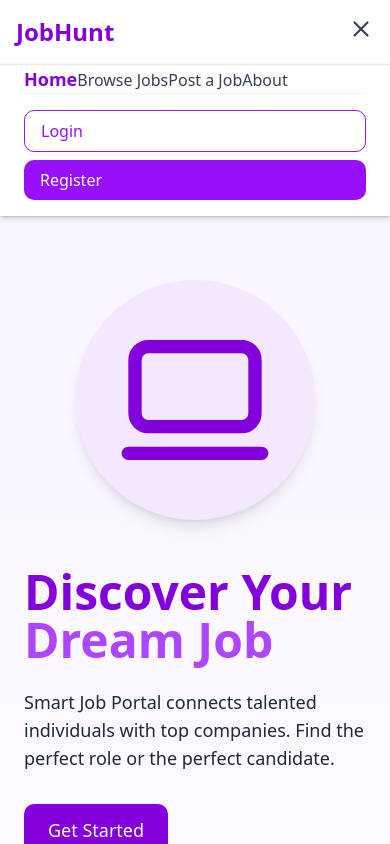
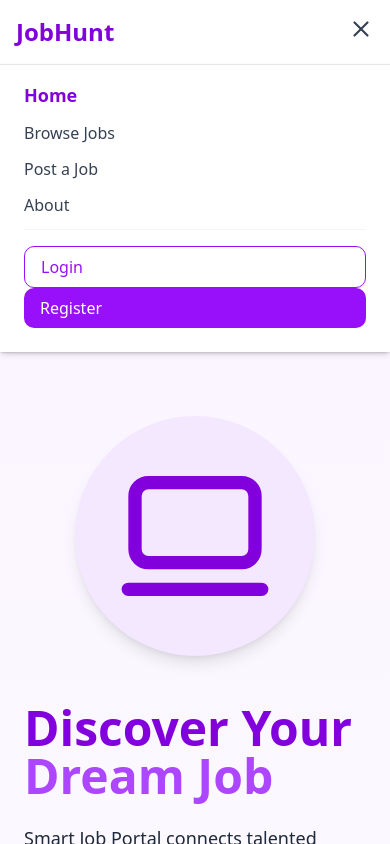
Before and after one commit to Sid2303/job-portal, a Next.js app: page / in a window 390 px wide. Both pictures are taken after a click on the button 361 px from the left and 29 px from the top of the page. Shown: the top 844 px of the page. Built offline with nearby package versions, Linux system fonts and the light colour scheme.

Commit message:
Update Navbar.jsx

```diff
--- a/src/components/Navbar.jsx
+++ b/src/components/Navbar.jsx
@@ -124,36 +124,34 @@ export default function Navbar() {
 
       {/* Mobile Menu */}
       {isOpen && (
-        <div className="md:hidden px-6 pb-4 space-y-2 border-t border-gray-200 bg-white shadow">
-          <Link href="/" className={linkClass("/")}>
+        <div className="md:hidden px-6 pb-6 pt-4 space-y-3 border-t border-gray-200 bg-white shadow">
+          <div className="flex flex-col space-y-3">
+            <Link href="/" className={linkClass("/") + " block"}>
               Home
             </Link>
-          <Link href="/browse" className={linkClass("/browse")}>
+            <Link href="/browse" className={linkClass("/browse") + " block"}>
               Browse Jobs
             </Link>
-          <Link href="/postjob" className={linkClass("/postjob")}>
+            <Link href="/postjob" className={linkClass("/postjob") + " block"}>
               Post a Job
             </Link>
-          <Link href="/about" className={linkClass("/about")}>
+            <Link href="/about" className={linkClass("/about") + " block"}>
               About
             </Link>
+          </div>
+
           <div className="pt-4 border-t border-gray-100 space-y-3">
             {user ? (
-              <>
-                <span className="block text-gray-700">
-                  Hello, {user.name?.split(" ")[0]} 👋
-                </span>
               <button
                 onClick={handleLogout}
                 className="w-full text-left px-4 py-2 border border-red-600 text-red-600 rounded-lg hover:bg-red-50 transition"
               >
                 Logout
               </button>
-              </>
             ) : (
               <>
                 <Link href="/login">
-                  <button className="w-full text-left px-4 py-2 border mb-2 border-purple-600 text-purple-600 rounded-lg hover:bg-purple-50 transition">
+                  <button className="w-full text-left px-4 py-2 border border-purple-600 text-purple-600 rounded-lg hover:bg-purple-50 transition">
                     Login
                   </button>
                 </Link>
@@ -167,6 +165,7 @@ export default function Navbar() {
           </div>
         </div>
       )}
+
     </nav>
   );
 }
```
Lines whose indentation alone changed are shown as unchanged.
